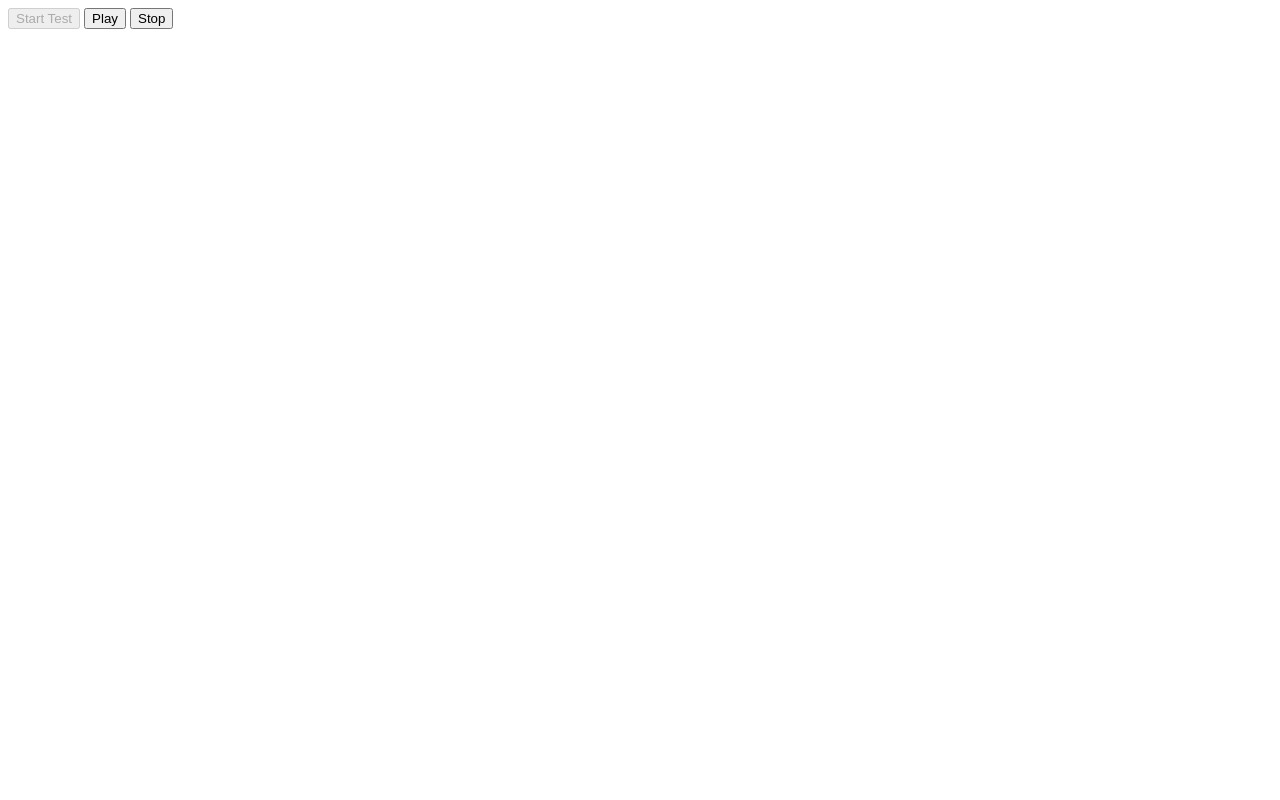
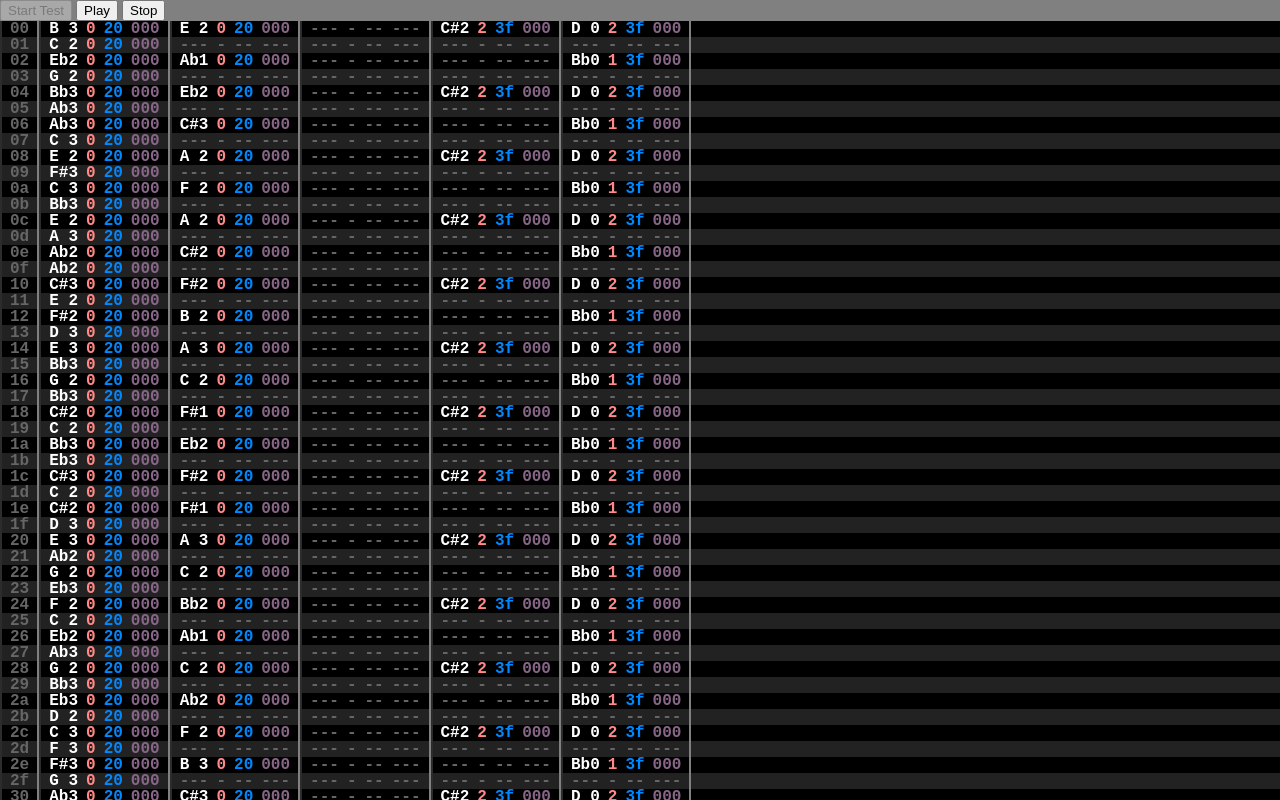
Before and after one commit to jacobabrennan/audio_test, a plain HTML site: page index.html in a window 1280 px wide. Both pictures are taken after a click on the button "Start Test". Drawn offline with Linux system fonts and the light colour scheme.

Commit message:
Style Pattern Editor

```diff
--- a/client.js
+++ b/client.js
@@ -5,19 +5,17 @@
 //-- Dependencies --------------------------------
 import {
     CHANNELS_NUMBER,
+    cellParse,
+    MASK_CELL_FLAG_DATA,
 } from './processor.js';
 
 //-- Module State --------------------------------
-let patternEditor;
 let pattern;
 
 //------------------------------------------------
 export async function setup(containerId) {
     const container = document.getElementById(containerId);
-    patternEditor = document.createElement('div');
-    patternEditor.id = 'patternEditor';
-    pattern = new Pattern(patternEditor);
-    container.append(patternEditor);
+    pattern = new Pattern(container);
 }
 export function fillData(patternData) {
     pattern.fillData(patternData);
@@ -32,8 +30,8 @@ class Pattern {
         elementContainer.append(this.element);
     }
     fillData(patternData) {
-        patternLength = patternData.length / CHANNELS_NUMBER;
-        const rowsDifference = patternLength - this.rows.length;
+        const patternLength = patternData.length / CHANNELS_NUMBER;
+        let rowsDifference = patternLength - this.rows.length;
         if(rowsDifference < 0) {
             const rowsDead = this.rows.splice(patternLength, -rowsDifference);
             for(let row of rowsDead) {
@@ -42,8 +40,10 @@ class Pattern {
         }
         else if(rowsDifference > 0) {
             while(rowsDifference) {
-                rowsDifferent--;
-                this.rows.push(new Row(this.element));
+                rowsDifference--;
+                this.rows.push(
+                    new Row(this.element, this.rows.length)
+                );
             }
         }
         for(let indexRow = 0; indexRow < patternLength; indexRow++) {
@@ -57,9 +57,13 @@ class Pattern {
     }
 }
 class Row {
-    constructor(elementContainer) {
+    constructor(elementContainer, rowNumber) {
         this.element = document.createElement('div');
         this.element.className = 'pattern_row';
+        this.lineIndicator = document.createElement('div');
+        this.lineIndicator.className = 'pattern_row_indicator';
+        this.lineIndicator.innerHTML = rowNumber.toString(16).padStart(2, '0');
+        this.element.append(this.lineIndicator);
         this.cells = new Array(CHANNELS_NUMBER);
         for(let indexCell = 0; indexCell < CHANNELS_NUMBER; indexCell++) {
             let cellNew = new Cell(this.element);
@@ -81,9 +85,46 @@ class Cell {
     constructor(elementContainer) {
         this.element = document.createElement('div');
         this.element.className = 'pattern_cell';
+        //
+        this.elementNote = document.createElement('span');
+        this.elementInstrument = document.createElement('span');
+        this.elementVolume = document.createElement('span');
+        this.elementEffects = document.createElement('span');
+        this.element.append(
+            this.elementNote,
+            this.elementInstrument,
+            this.elementVolume,
+            this.elementEffects,
+        );
+        //
         elementContainer.append(this.element);
     }
-    fillData(cellData) {
-        this.element.innerHTML = cellData;
+    fillData(cellUInt32) {
+        //
+        if(!(cellUInt32 & MASK_CELL_FLAG_DATA)) {
+            this.element.classList.remove('full');
+            this.elementNote.innerHTML = '---';
+            this.elementInstrument.innerHTML = '-';
+            this.elementVolume.innerHTML = '--';
+            this.elementEffects.innerHTML = '---';
+            return;
+        }
+        //
+        const cellData = cellParse(cellUInt32);
+        //
+        this.element.classList.add('full');
+        this.elementNote.innerHTML = noteNumberToName(cellData[0]);
+        this.elementInstrument.innerHTML = cellData[1].toString(16);
+        this.elementVolume.innerHTML = cellData[2].toString(16).padStart(2, '0');
+        this.elementEffects.innerHTML = cellData[3].toString(16).padStart(3, '0');
     }
 }
+
+//------------------------------------------------
+const noteLetters = ['A','Bb','B','C','C#','D','Eb','E','F','F#','G','Ab'];
+function noteNameToNumber() {}
+function noteNumberToName(note) {
+    const letter = noteLetters[note%12];
+    const octave = Math.floor(note/12);
+    return letter.padEnd(2,' ') + octave.toString();
+}
--- a/index.html
+++ b/index.html
@@ -4,15 +4,18 @@
     <meta charset="UTF-8">
     <title>Audio Test</title>
     <script type="module" src="index.js"></script>
+    <link rel="stylesheet" href="reset.css" />
+    <link rel="stylesheet" href="style.css" />
 </head>
 <body>
     <script>
     </script>
-    <button id="startTest">Start Test</button>
-    <button id="playTest">Play</button>
-    <button id="stopTest">Stop</button>
-
     <div id="client">
+        <div id="temp">
+            <button id="startTest">Start Test</button>
+            <button id="playTest">Play</button>
+            <button id="stopTest">Stop</button>
+        </div>
     </div>
 </body>
 </html>
--- a/index.js
+++ b/index.js
@@ -17,6 +17,7 @@ import {
 } from './worklet_interface.js';
 import {
     setup as setupClient,
+    fillData,
 } from './client.js';
 
 //-- Constants -----------------------------------
@@ -58,5 +59,6 @@ async function test() {
             testPattern[(I*CHANNELS_NUMBER)+3] = cell(28,2,63,0);
         }
     }
+    fillData(testPattern)
     messageSend(ACTION_PATTERN, testPattern);
 }
--- /dev/null
+++ b/reset.css
@@ -0,0 +1,53 @@
+
+
+/*============================================================================*/
+
+/*-- Basic Reset -------------------------------*/
+body{
+  line-height:1;
+}
+* {
+  box-sizing: border-box;
+}
+html, body, div, span, applet, object, iframe,
+h1, h2, h3, h4, h5, h6, p, blockquote, pre,
+a, abbr, acronym, address, big, cite, code,
+del, dfn, em, img, ins, kbd, q, s, samp,
+small, strike, strong, sub, sup, tt, var,
+b, u, i, center,
+dl, dt, dd, ol, ul, li,
+fieldset, form, label, legend,
+table, caption, tbody, tfoot, thead, tr, th, td,
+article, aside, canvas, details, embed,
+figure, figcaption, footer, header, hgroup,
+menu, nav, output, ruby, section, summary,
+time, mark, audio, video {
+	margin: 0;
+	padding: 0;
+	border: 0;
+	font-size: 100%;
+	font: inherit;
+	vertical-align: baseline;
+}
+article, aside, details, figcaption, figure,
+footer, header, hgroup, menu, nav, section {
+	display: block;
+}
+body {
+	line-height: 1;
+}
+ol, ul {
+	list-style: none;
+}
+blockquote, q {
+	quotes: none;
+}
+blockquote:before, blockquote:after,
+q:before, q:after {
+	content: '';
+	content: none;
+}
+table {
+	border-collapse: collapse;
+	border-spacing: 0;
+}
--- /dev/null
+++ b/style.css
@@ -0,0 +1,55 @@
+
+
+/*============================================================================*/
+
+/*----------------------------------------------*/
+body {
+    background: green;
+    font-size: 16px;
+}
+#client {
+    background: grey;
+    width: 100vw;
+    height: 100vh;
+    max-width: 100vw;
+    max-height: 100vh;
+    display: flex;
+    flex-direction: column;
+}
+
+/*-- Pattern editor ----------------------------*/
+.pattern_pattern {
+    font-weight: bold;
+    font-family: monospace;
+    color: white;
+    background: black;
+    display: flex;
+    flex-direction: column;
+    overflow-y: scroll;
+}
+.pattern_row {
+    display: flex;
+    flex-direction: row;
+}
+.pattern_row:nth-child(even) {
+    background: #222;
+}
+.pattern_row_indicator {
+    color: #666;
+}
+.pattern_cell {
+    color: #666;
+}
+.pattern_cell, .pattern_row_indicator {
+    /* padding-left: 1em;
+    padding-right: 1em; */
+    padding: 0em 0.5em;
+    border-right: 2px inset grey;
+    border-left: 2px inset grey;
+}
+.pattern_cell > * { margin-right: 0.5em;}
+.pattern_cell > *:nth-child(4) { margin-right: 0;}
+.pattern_cell.full > *:nth-child(1) { color: #fff;}
+.pattern_cell.full > *:nth-child(2) { color: #f88;}
+.pattern_cell.full > *:nth-child(3) { color: #08f;}
+.pattern_cell.full > *:nth-child(4) { color: #868;}
```
